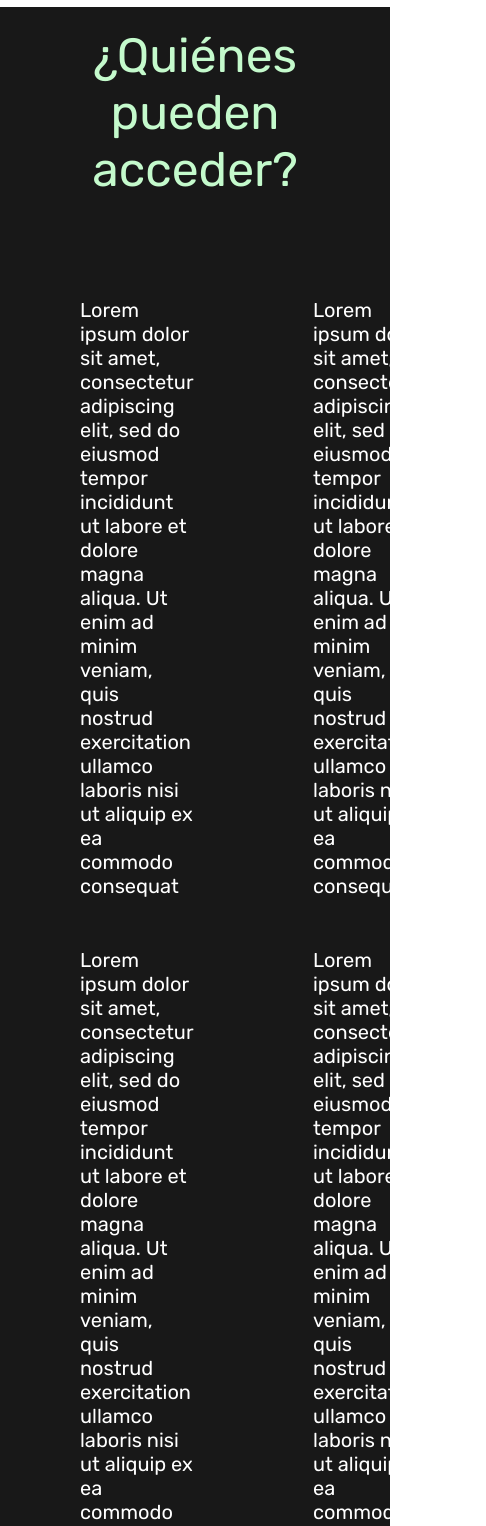
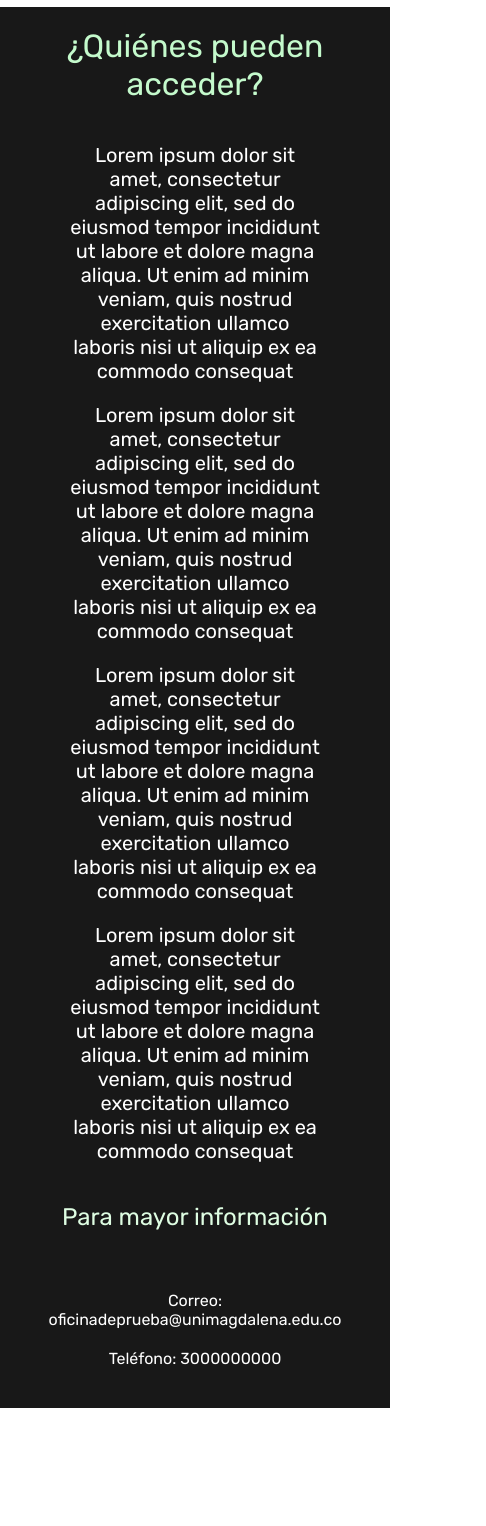
Before and after one commit to DarioAlarcon/tayrona, a plain HTML site: page index.html in a window 390 px wide. Shown: the part 63-1589 px from the top of the page, 486 px wide, since content can reach past the window. After the commit the page ends 1471 px from the top, so only its background shows below. Drawn offline with Linux system fonts and the light colour scheme; a web font is replaced by a local one.

Commit message:
contact section responsive

```diff
--- a/css/styles.css
+++ b/css/styles.css
@@ -58,8 +58,59 @@ header img{
 
 .contact-footer p{
     text-align: center;
-    font-size: 20px;
+    font-size: 1.2rem;
     color: white;
     font-family: "Rubik";
     margin: 20px;
 }
+
+@media (max-width: 800px) {
+    .contact-section h1{
+        color: rgb(196, 250, 204);
+        text-align: center;
+        font-size: 2rem;
+        font-family: "Rubik";
+        font-weight: 400;
+        padding-bottom: 40px;
+    }
+    .contact-body{
+        display: flex;
+        flex-direction: column;
+    }
+    .half-container-contact{
+        padding: 0px;
+
+    }
+    .half-container-contact p{
+        text-align: center;
+        font-size: 20px;
+        color: white;
+        font-family: "Rubik";
+        margin:  0px 50px 20px;
+   }
+   .contact-footer p{
+    text-align: center;
+    font-size: 1rem;
+    color: white;
+    font-family: "Rubik";
+    margin: 20px;
+    }
+    .contact-section h3{
+
+        padding-top: 20px;
+        padding-bottom: 40px;
+    }
+
+}
+@media (max-width: 350px) {
+    .half-container-contact p{
+        text-align: center;
+        font-size: 15px;
+        color: white;
+        font-family: "Rubik";
+        margin:  0px 50px 20px;
+   }
+    .contact-footer p{
+        font-size: 0.8rem;
+    }
+}
```
